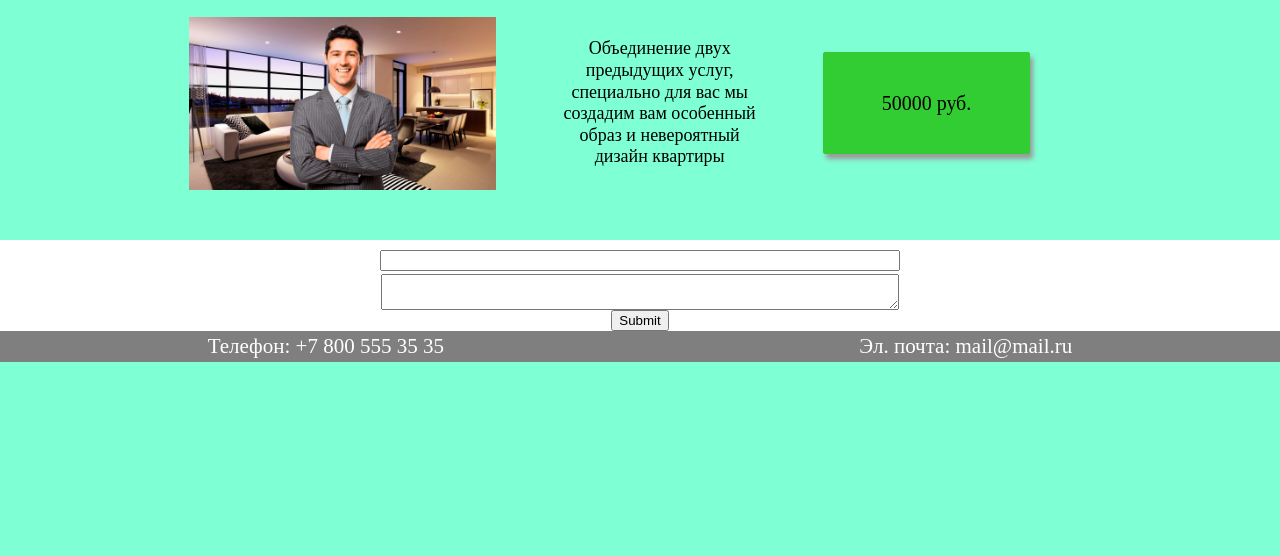
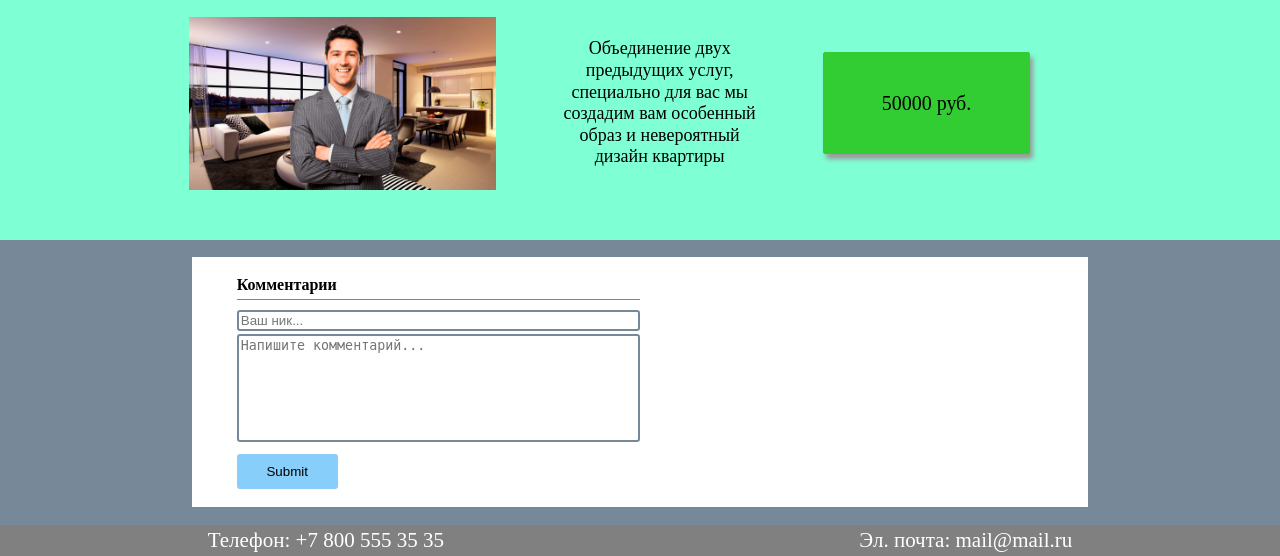
Before and after one commit to PerfectGold4/-Landing_database-, a PHP site: page / in a window 1280 px wide. Shown: the part 1533-2089 px from the top of the page. Before the commit the page ends 1895 px from the top, so only its background shows below. Run offline with PHP 8.4, Linux system fonts and the light colour scheme.

Commit message:
Блок с комментариями
Организован вид полей и функционал передачи информации в базу данных

```diff
--- a/files/styles/style.css
+++ b/files/styles/style.css
@@ -4,6 +4,7 @@
 }
 
 body {
+  background: #778899;
   user-select: none;
   overflow: scroll;
   overflow-x: hidden;
@@ -15,7 +16,7 @@ body header p {
   height: 30px;
   padding: 10px 0px 5px 0px;
   color: #F0F8FF;
-  background: rgba(0, 0, 0, 0.5);
+  background: #808080;
 }
 body section .hid {
   width: 70%;
@@ -211,21 +212,51 @@ body main .products .outer_pro div div:hover {
   background: #00FF00;
 }
 body main .comments {
+  padding: 0% 15%;
+}
+body main .comments .inner_block {
+  background: white;
+  padding: 2% 50% 2% 5%;
+  margin: 2% 0;
   display: flex;
   flex-direction: column;
   justify-content: center;
-  align-items: center;
 }
-body main .comments .user_name {
-  width: 40%;
+body main .comments .inner_block p {
+  margin-bottom: 1%;
+  font-weight: bold;
+}
+body main .comments .inner_block hr {
+  background: #778899;
+  height: 1px;
+}
+body main .comments .inner_block .user_name {
   margin: 10px 0px 3px 0px;
+  outline: none;
+  border: 2px solid #778899;
+  border-radius: 3px;
 }
-body main .comments textarea {
-  width: 40%;
-  height: 10%;
+body main .comments .inner_block .text_comm {
+  height: 100px;
+  resize: none;
+  outline: none;
+  border: 2px solid #778899;
+  border-radius: 3px;
+}
+body main .comments .inner_block .comm_butt {
+  margin-top: 3%;
+  padding: 2% 0;
+  width: 25%;
+  background: #87CEFA;
+  border: 2px solid #87CEFA;
+  border-radius: 3px;
+}
+body main .comments .inner_block .comm_butt:hover {
+  background: #00BFFF;
+  border: 2px solid #00BFFF;
 }
 body footer {
-  background: rgba(0, 0, 0, 0.5);
+  background: #808080;
 }
 body footer p {
   display: flex;
--- a/files/styles/style.scss
+++ b/files/styles/style.scss
@@ -1,4 +1,5 @@
-$head-foot: rgba(0, 0, 0, 0.5);
+$head-foot: #808080;
+$for_comments: #778899;
 
 @mixin head($text-align, $letter-spacing, $font-size)  {
 	text-align: $text-align;
@@ -47,6 +48,7 @@ $head-foot: rgba(0, 0, 0, 0.5);
 	background: transparent;
 }
 body {
+	background: $for_comments;
 	user-select: none;
 	overflow: scroll;
 	overflow-x: hidden;
@@ -210,17 +212,47 @@ body {
 			}
 		}
 		.comments{
+			padding: 0% 15%;
+			.inner_block {
+				background: white;
+				padding: 2% 50% 2% 5%;
+				margin: 2% 0;
 				display: flex;
 				flex-direction: column;
 				justify-content: center;
-			align-items: center;
+				p {
+					margin-bottom: 1%;
+					font-weight: bold;
+				}
+				hr {
+					background: $for_comments;
+					height: 1px;
+				}
 				.user_name {
-				width: 40%;
 					margin: 10px 0px 3px 0px;
+					outline:none;
+					border: 2px solid $for_comments;
+					border-radius: 3px;
 				}
-			textarea {
-				width: 40%;
-				height: 10%;
+				.text_comm {
+					height: 100px;
+					resize: none;
+					outline:none;
+					border: 2px solid $for_comments;
+					border-radius: 3px;
+				}
+				.comm_butt {
+					&:hover {
+						background: #00BFFF;
+						border: 2px solid #00BFFF;
+					}
+					margin-top: 3%;
+					padding: 2% 0;
+					width: 25%;
+					background: #87CEFA;
+					border: 2px solid #87CEFA;
+					border-radius: 3px;
+				}
 			}
 		}
 	}
--- a/index.html
+++ b/index.html
@@ -155,9 +155,15 @@
 			</div>
 		</div>
 		<div class="comments">
-			<input type="" name="" class="user_name">
-			<textarea></textarea>
-			<input type="submit" name="">
+			<div class="inner_block">
+				<p>Комментарии</p>
+				<hr>
+				<input class="user_name" placeholder="Ваш ник...">
+				<div class="hid_name"></div>
+				<textarea class="text_comm" placeholder="Напишите комментарий..."></textarea>
+				<div class="hid_comm"></div>
+				<input type="submit" class="comm_butt">
+			</div>
 		</div>
 	</main>
 	<footer>
@@ -177,7 +183,7 @@
 <script src="files/script/script.js"></script>
 <script>
 	$(document).ready(function(){
-			function send(submit, input_data, block, fin_block, er_block) {
+		function send_prod(submit, input_data, block, fin_block, er_block) {
 			$(submit).on('click', function(){
 				event.preventDefault()
 				var mail_1 = $('input.data_1').val()
@@ -199,9 +205,28 @@
 				else {$(er_block).css({'visibility':'visible'})}
 			})
 		}
-		send('input#butt_1', 'input.data_1', '#hidden_1', '.fin_hid', '#er_1')
-		send('input#butt_2', 'input.data_2', '#hidden_2', '.fin_hid', '#er_2')
-		send('input#butt_3', 'input.data_3', '#hidden_3', '.fin_hid', '#er_3')
+		send_prod('input#butt_1', 'input.data_1', '#hidden_1', '.fin_hid', '#er_1')
+		send_prod('input#butt_2', 'input.data_2', '#hidden_2', '.fin_hid', '#er_2')
+		send_prod('input#butt_3', 'input.data_3', '#hidden_3', '.fin_hid', '#er_3')
+		$('.comm_butt').on('click', function() {
+			var name = $('.user_name').val()
+			var content = $('.text_comm').val()
+			if (name) {
+				if (content) {
+					$.ajax({
+						method: 'POST',
+						url: "files/script/send.php",
+						data: {user:name, msg:content}
+						})
+							.done(function(){
+							})
+					$('.user_name').val('')
+					$('.text_comm').val('')
+				}
+				else {}
+			}
+			else {}
+		})
 	})
 </script>
 
```
Also changed, not shown: files/script/send.php (+11 -3 lines), files/pictures/im/key.png (added), files/pictures/im/logo.png (deleted), 1 other file. Lines whose indentation alone changed are shown as unchanged.
